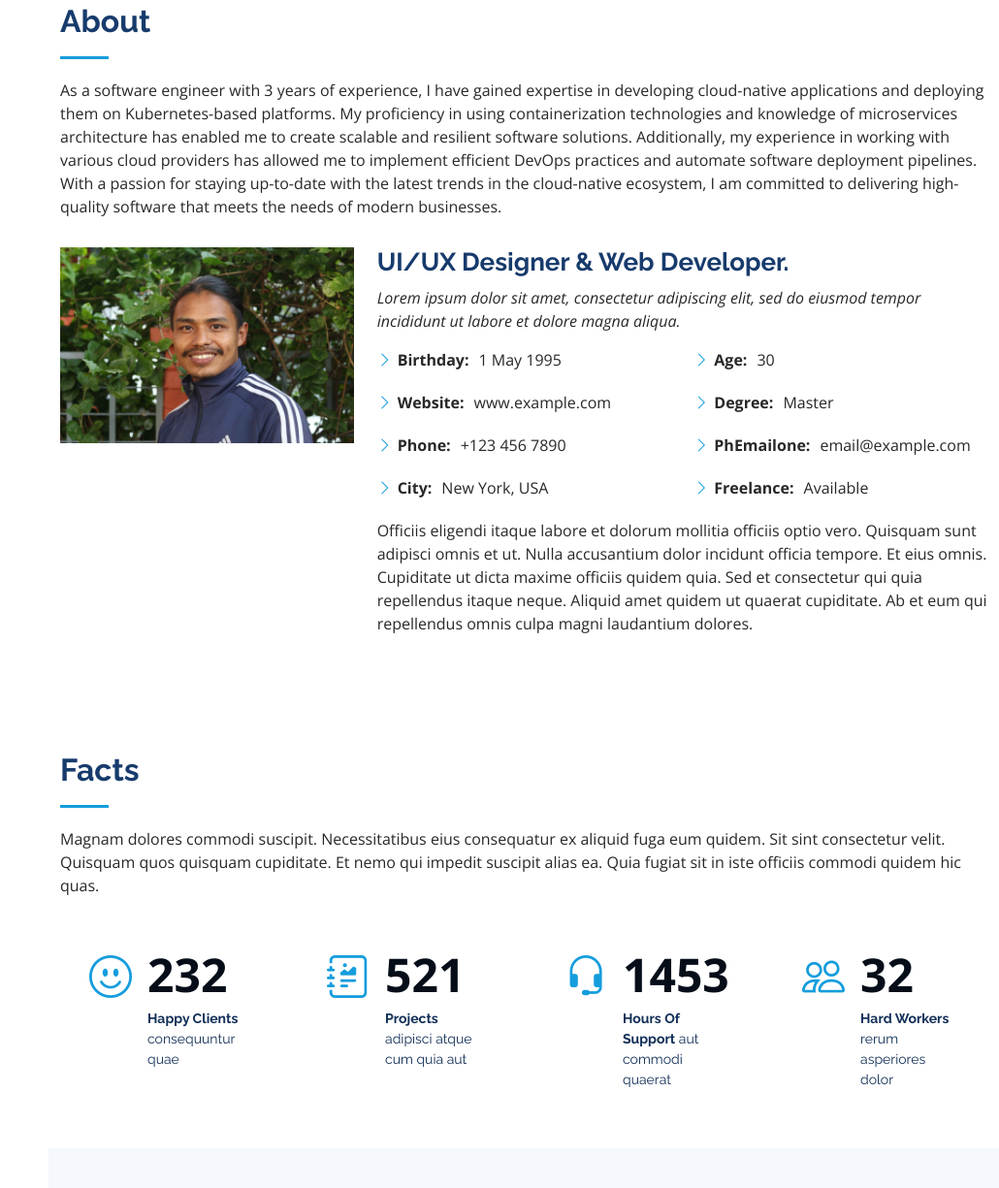
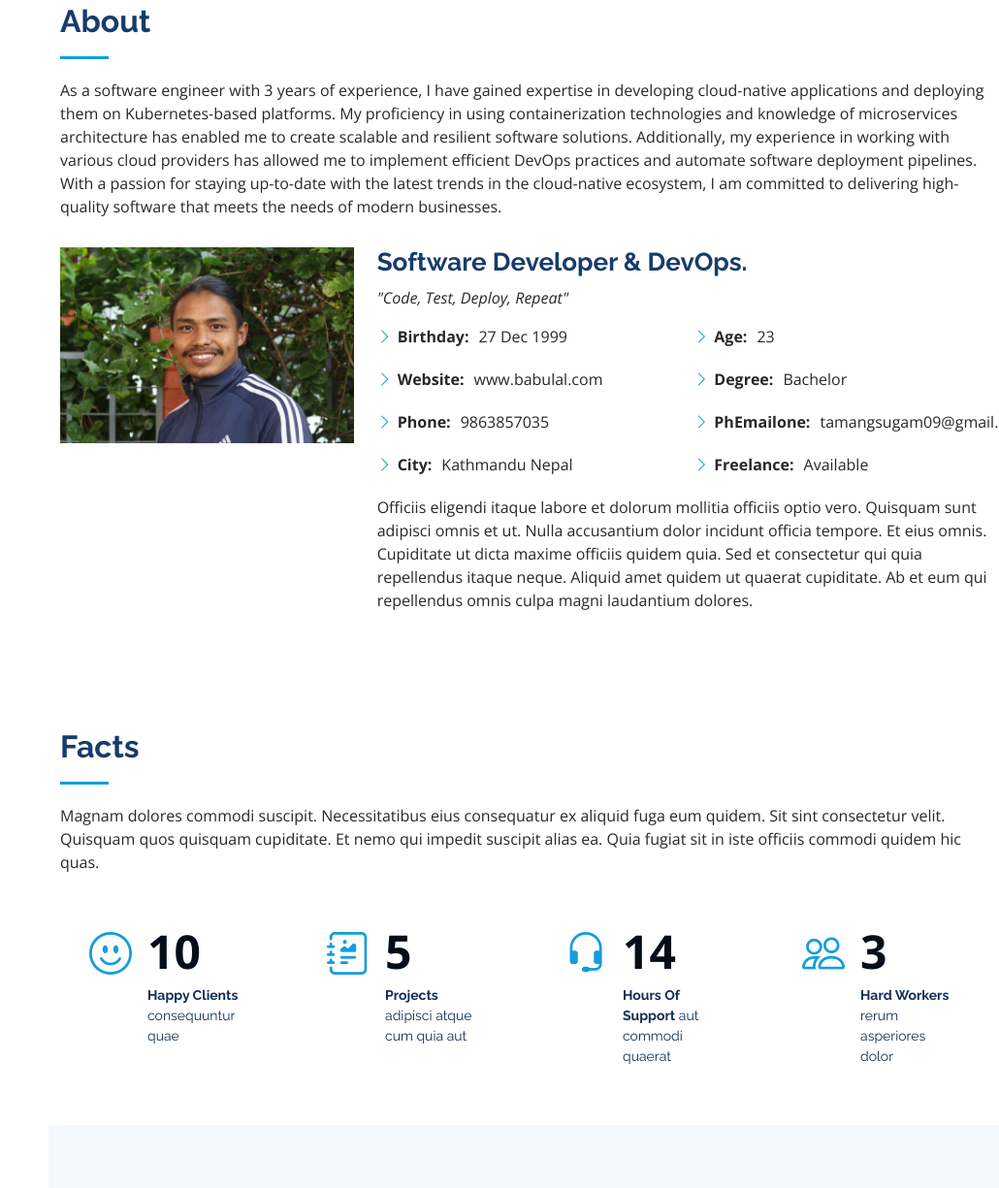
Before and after one commit to Sugaml/personal-website, a plain HTML site: page index.html in a window 1280 px wide. Shown: the part 857-2082 px from the top of the page at 97% size, without its empty margins (250-1280 px from the left). Drawn offline with nearby package versions, Linux system fonts and the light colour scheme.

Commit message:
post and address updated

```diff
--- a/index.html
+++ b/index.html
@@ -94,25 +94,24 @@
             <img src="assets/img/profile-img.jpg" class="img-fluid" alt="">
           </div>
           <div class="col-lg-8 pt-4 pt-lg-0 content" data-aos="fade-left">
-            <h3>UI/UX Designer &amp; Web Developer.</h3>
+            <h3>Software Developer &amp; DevOps.</h3>
             <p class="fst-italic">
-              Lorem ipsum dolor sit amet, consectetur adipiscing elit, sed do eiusmod tempor incididunt ut labore et dolore
-              magna aliqua.
+              "Code, Test, Deploy, Repeat"
             </p>
             <div class="row">
               <div class="col-lg-6">
                 <ul>
-                  <li><i class="bi bi-chevron-right"></i> <strong>Birthday:</strong> <span>1 May 1995</span></li>
-                  <li><i class="bi bi-chevron-right"></i> <strong>Website:</strong> <span>www.example.com</span></li>
-                  <li><i class="bi bi-chevron-right"></i> <strong>Phone:</strong> <span>+123 456 7890</span></li>
-                  <li><i class="bi bi-chevron-right"></i> <strong>City:</strong> <span>New York, USA</span></li>
+                  <li><i class="bi bi-chevron-right"></i> <strong>Birthday:</strong> <span>27 Dec 1999</span></li>
+                  <li><i class="bi bi-chevron-right"></i> <strong>Website:</strong> <span>www.babulal.com</span></li>
+                  <li><i class="bi bi-chevron-right"></i> <strong>Phone:</strong> <span>9863857035</span></li>
+                  <li><i class="bi bi-chevron-right"></i> <strong>City:</strong> <span>Kathmandu Nepal</span></li>
                 </ul>
               </div>
               <div class="col-lg-6">
                 <ul>
-                  <li><i class="bi bi-chevron-right"></i> <strong>Age:</strong> <span>30</span></li>
-                  <li><i class="bi bi-chevron-right"></i> <strong>Degree:</strong> <span>Master</span></li>
-                  <li><i class="bi bi-chevron-right"></i> <strong>PhEmailone:</strong> <span>email@example.com</span></li>
+                  <li><i class="bi bi-chevron-right"></i> <strong>Age:</strong> <span>23</span></li>
+                  <li><i class="bi bi-chevron-right"></i> <strong>Degree:</strong> <span>Bachelor</span></li>
+                  <li><i class="bi bi-chevron-right"></i> <strong>PhEmailone:</strong> <span>tamangsugam09@gmail.com</span></li>
                   <li><i class="bi bi-chevron-right"></i> <strong>Freelance:</strong> <span>Available</span></li>
                 </ul>
               </div>
@@ -141,7 +140,7 @@
           <div class="col-lg-3 col-md-6 d-md-flex align-items-md-stretch" data-aos="fade-up">
             <div class="count-box">
               <i class="bi bi-emoji-smile"></i>
-              <span data-purecounter-start="0" data-purecounter-end="232" data-purecounter-duration="1" class="purecounter"></span>
+              <span data-purecounter-start="0" data-purecounter-end="10" data-purecounter-duration="1" class="purecounter"></span>
               <p><strong>Happy Clients</strong> consequuntur quae</p>
             </div>
           </div>
@@ -149,7 +148,7 @@
           <div class="col-lg-3 col-md-6 d-md-flex align-items-md-stretch" data-aos="fade-up" data-aos-delay="100">
             <div class="count-box">
               <i class="bi bi-journal-richtext"></i>
-              <span data-purecounter-start="0" data-purecounter-end="521" data-purecounter-duration="1" class="purecounter"></span>
+              <span data-purecounter-start="0" data-purecounter-end="5" data-purecounter-duration="1" class="purecounter"></span>
               <p><strong>Projects</strong> adipisci atque cum quia aut</p>
             </div>
           </div>
@@ -157,7 +156,7 @@
           <div class="col-lg-3 col-md-6 d-md-flex align-items-md-stretch" data-aos="fade-up" data-aos-delay="200">
             <div class="count-box">
               <i class="bi bi-headset"></i>
-              <span data-purecounter-start="0" data-purecounter-end="1453" data-purecounter-duration="1" class="purecounter"></span>
+              <span data-purecounter-start="0" data-purecounter-end="14" data-purecounter-duration="1" class="purecounter"></span>
               <p><strong>Hours Of Support</strong> aut commodi quaerat</p>
             </div>
           </div>
@@ -165,7 +164,7 @@
           <div class="col-lg-3 col-md-6 d-md-flex align-items-md-stretch" data-aos="fade-up" data-aos-delay="300">
             <div class="count-box">
               <i class="bi bi-people"></i>
-              <span data-purecounter-start="0" data-purecounter-end="32" data-purecounter-duration="1" class="purecounter"></span>
+              <span data-purecounter-start="0" data-purecounter-end="3" data-purecounter-duration="1" class="purecounter"></span>
               <p><strong>Hard Workers</strong> rerum asperiores dolor</p>
             </div>
           </div>
```
